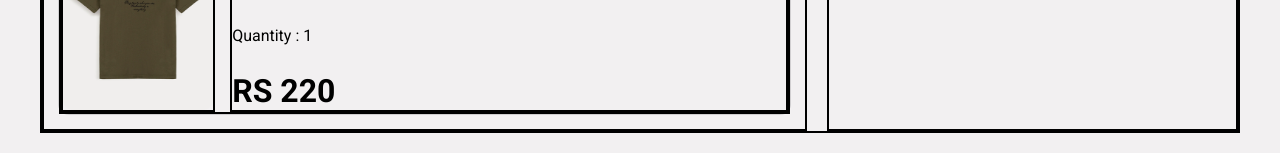
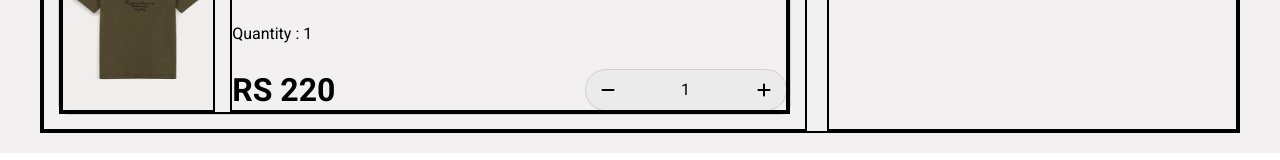
Before and after one commit to Blessen25/clothappcstm, a React (Create React App) app in the folder frontend/clothapp/: page /cart in a window 1280 px wide. Shown: the part 347-507 px from the top of the page. Built offline with nearby package versions, Linux system fonts and the light colour scheme.

Commit message:
Commited Changes

```diff
--- a/frontend/clothapp/src/components/cart/cart.css
+++ b/frontend/clothapp/src/components/cart/cart.css
@@ -74,12 +74,45 @@
     justify-content: space-between;
 }
 
+.priceandquantitydiv {
+
+    width: 100%;
+    display: flex;
+    justify-content: space-between;
+    align-items: center;
+    height: 40px;
+
+}
+
+.quantitydivbtncstm {
+
+    box-shadow: rgba(0, 0, 0, 0.02) 0px 1px 3px 0px, rgba(27, 31, 35, 0.15) 0px 0px 0px 1px;
+    width: 200px;
+    height: 40px;
+    background-color: #EBEBEB;
+    border-radius: 20px;
+    display: flex;
+    justify-content: space-between;
+    align-items: center;
+    padding: 0px 15px;
+}
+
+.faiconcartdetails {
+
+    font-size: 16px;
+}
+
 @media screen and (max-width: 767px) {
 
     .addtocartintro {
 
         padding: 35px 20px 20px 20px;
 
+    }
+
+    .faiconcartdetails {
+
+        font-size: 14px;
     }
 }
 
@@ -89,4 +122,9 @@
 
         padding: 25px 15px 15px 15px;
     }
+
+    .faiconcartdetails {
+
+        font-size: 9px;
+    }
 }
--- a/frontend/clothapp/src/components/cart/cart.tsx
+++ b/frontend/clothapp/src/components/cart/cart.tsx
@@ -1,5 +1,8 @@
-import React from "react";
+import React, { useState } from "react";
 import './cart.css';
+import { FontAwesomeIcon } from "@fortawesome/react-fontawesome";
+import { FaMinus } from "react-icons/fa";
+import { faMinus, faPlus } from "@fortawesome/free-solid-svg-icons";
 
 const AddtoCart = () => {
     return (
@@ -23,7 +26,24 @@ const AddtoCart = () => {
 
 const Itemscartdiv = () => {
 
+    const [quantity, setQuantity] = useState(1);
+    const handlequantityminus = () => {
+
+        if (quantity > 0) {
+
+            setQuantity(prev => prev -1)
+        }
+
+    }
+
+    const handlequantityplus = () => {
+
+        setQuantity(prev => prev + 1)
+    }
+
     return (
+
+
         <>
             <div className="itemdivparent">
                 <div className="imagedivparent">
@@ -32,10 +52,14 @@ const Itemscartdiv = () => {
                 <div className="contentdivparent">
                     <h1>ONE LIFE GRAPHIC T-SHIRT</h1>
                     <p>Size : Large</p>
-                    <p>Quantity : 1</p>
-                    <div>
+                    <p>Quantity : {quantity}</p>
+                    <div className="priceandquantitydiv">
                         <h1>RS 220</h1>
-
+                        <div className="quantitydivbtncstm">
+                            <FontAwesomeIcon icon={faMinus} className="faiconcartdetails" onClick={handlequantityminus}/>
+                            <p>{quantity}</p>
+                            <FontAwesomeIcon icon={faPlus} className="faiconcartdetails" onClick={handlequantityplus}/>
+                        </div>
                     </div>
                 </div>
             </div>
--- a/frontend/clothapp/src/components/product_details_comp/product_details_comp.tsx
+++ b/frontend/clothapp/src/components/product_details_comp/product_details_comp.tsx
@@ -75,9 +75,9 @@ export const ProductDetailsComp = () => {
                         <hr />
                         <div className="productdetailslastbuttondiv">
                             <div className="subandaddnumberdiv">
+                                <FontAwesomeIcon icon={faMinus} className="faiconproductdetails" onClick={handleMinusChange}/>
+                                <p>{totalquantity}</p>
                                 <FontAwesomeIcon icon={faPlus} className="faiconproductdetails" onClick={handlePlusChange}/>
-                                <p>{totalquantity}</p>
-                                <FontAwesomeIcon icon={faMinus} className="faiconproductdetails" onClick={handleMinusChange}/>
                             </div>
                             <a href="#" className="detailsbuttondiv">
                                 Add to Cart
```
